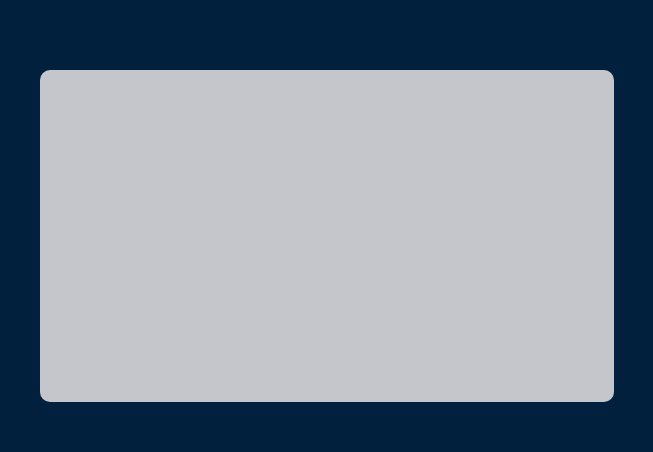
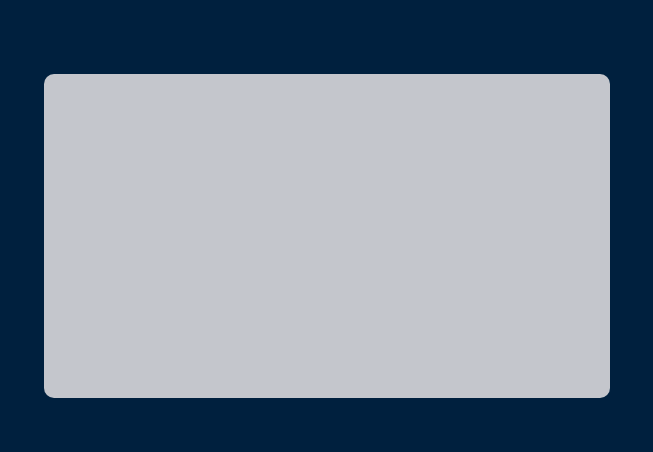
Before and after one commit to ws-ayssy/breafing-ws, a plain HTML site: page index.html in a window 1280 px wide. Shown: the part 159-611 px from the top of the page, 313-966 px from the left. Drawn offline with Linux system fonts and the light colour scheme.

Commit message:
Update style.css

```diff
--- a/style.css
+++ b/style.css
@@ -17,7 +17,7 @@ body {
     transform: translate(-50%, -50%);
     max-width: 1000px;
     background-color: rgba(245, 241, 241, 0.8);
-    border: 10px solid transparent;
+    border: 6px solid transparent;
     border-radius: 10px;
     text-align: center;
     color: transparent;
```
